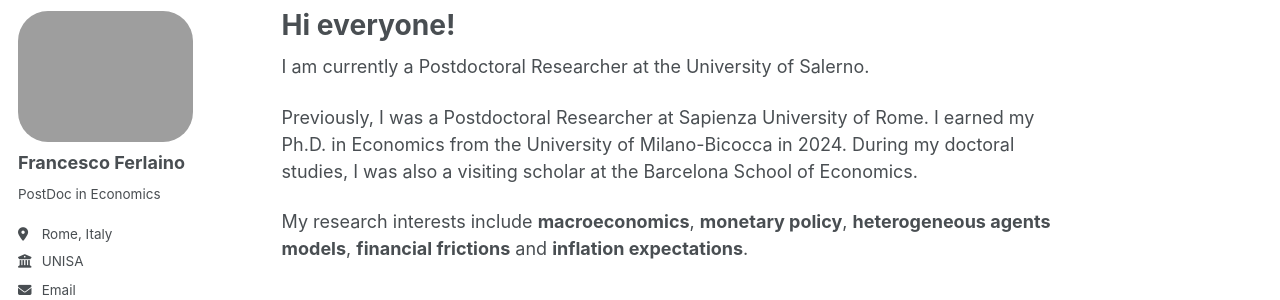
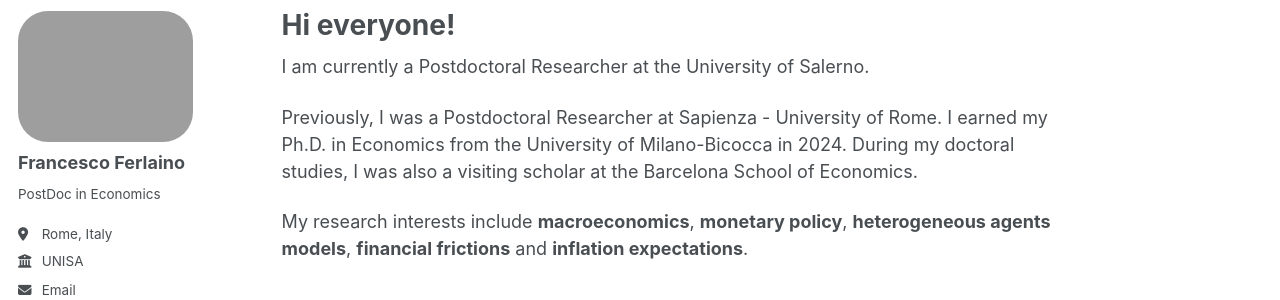
Before and after one commit to fraferla/fraferla.github.io, a Jekyll site: the page built from _pages/about.md, in a window 1280 px wide and 961 px high. Shown: the part 125-425 px from the top of the window. Built offline with Jekyll 4.4.1, drawn with Linux system fonts in a browser that asks for light colours; some web fonts are replaced.

Commit message:
change_cv

```diff
--- a/_pages/about.md
+++ b/_pages/about.md
@@ -11,6 +11,6 @@
 
 I am currently a Postdoctoral Researcher at the University of Salerno.
 
-Previously, I was a Postdoctoral Researcher at Sapienza University of Rome. I earned my Ph.D. in Economics from the University of Milano-Bicocca in 2024. During my doctoral studies, I was also a visiting scholar at the Barcelona School of Economics.
+Previously, I was a Postdoctoral Researcher at Sapienza - University of Rome. I earned my Ph.D. in Economics from the University of Milano-Bicocca in 2024. During my doctoral studies, I was also a visiting scholar at the Barcelona School of Economics.
 
 My research interests include **macroeconomics**, **monetary policy**, **heterogeneous agents models**, **financial frictions** and **inflation expectations**.
```
Also changed, not shown: 2 other files.
